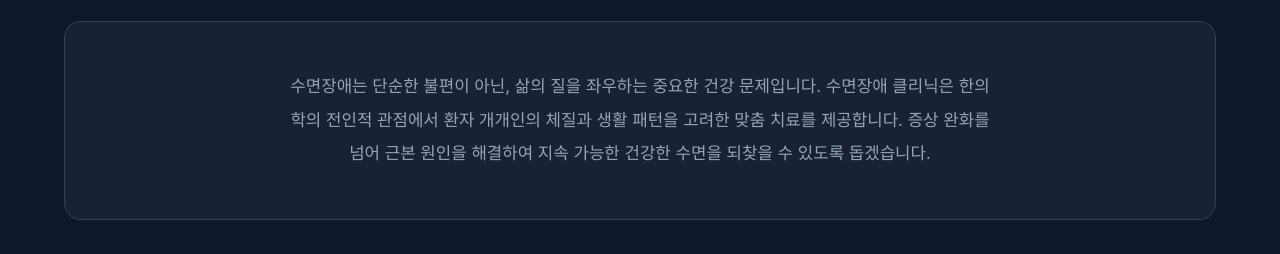
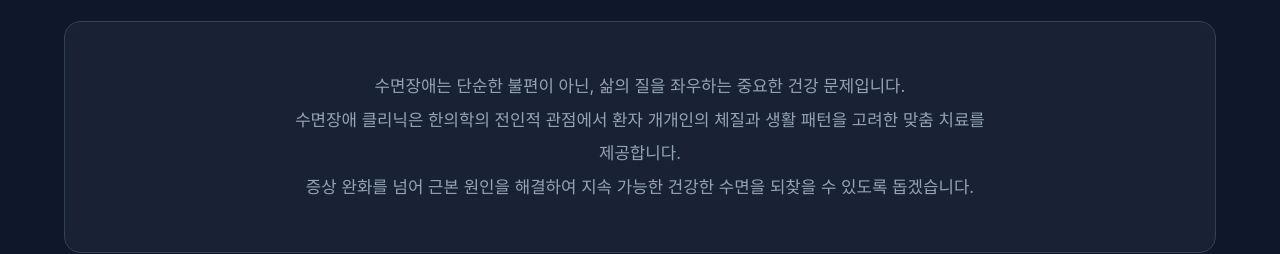
Before and after one commit to sunny94-git/sleep-clinic, a Next.js app: page /about in a window 1280 px wide. Shown: the part 426-680 px from the top of the page. Built offline with nearby package versions, Linux system fonts and the light colour scheme; no server answers; a web font is replaced by a local one.

Commit message:
Update page.tsx
소개 탭 문장 수정

```diff
--- a/src/app/about/page.tsx
+++ b/src/app/about/page.tsx
@@ -52,9 +52,16 @@ export default function AboutPage() {
       <section style={{ padding: '80px 24px' }}>
         <div className="section-container">
           <div className="glass-card" style={{ padding: '48px 40px', textAlign: 'center' }}>
-            <p style={{ color: 'var(--color-text-secondary)', fontSize: '1.05rem', lineHeight: 2, maxWidth: 700, margin: '0 auto' }}>
-              수면장애는 단순한 불편이 아닌, 삶의 질을 좌우하는 중요한 건강 문제입니다.
-              수면장애 클리닉은 한의학의 전인적 관점에서 환자 개개인의 체질과 생활 패턴을 고려한 맞춤 치료를 제공합니다.
+            <p style={{
+              color: 'var(--color-text-secondary)',
+              fontSize: '1.05rem',
+              lineHeight: 2,
+              maxWidth: 700,
+              margin: '0 auto',
+              wordBreak: 'keep-all' // Ensures natural breaks between words
+            }}>
+              수면장애는 단순한 불편이 아닌, 삶의 질을 좌우하는 중요한 건강 문제입니다.<br />
+              수면장애 클리닉은 한의학의 전인적 관점에서 환자 개개인의 체질과 생활 패턴을 고려한 맞춤 치료를 제공합니다.<br />
               증상 완화를 넘어 근본 원인을 해결하여 지속 가능한 건강한 수면을 되찾을 수 있도록 돕겠습니다.
             </p>
           </div>
```
